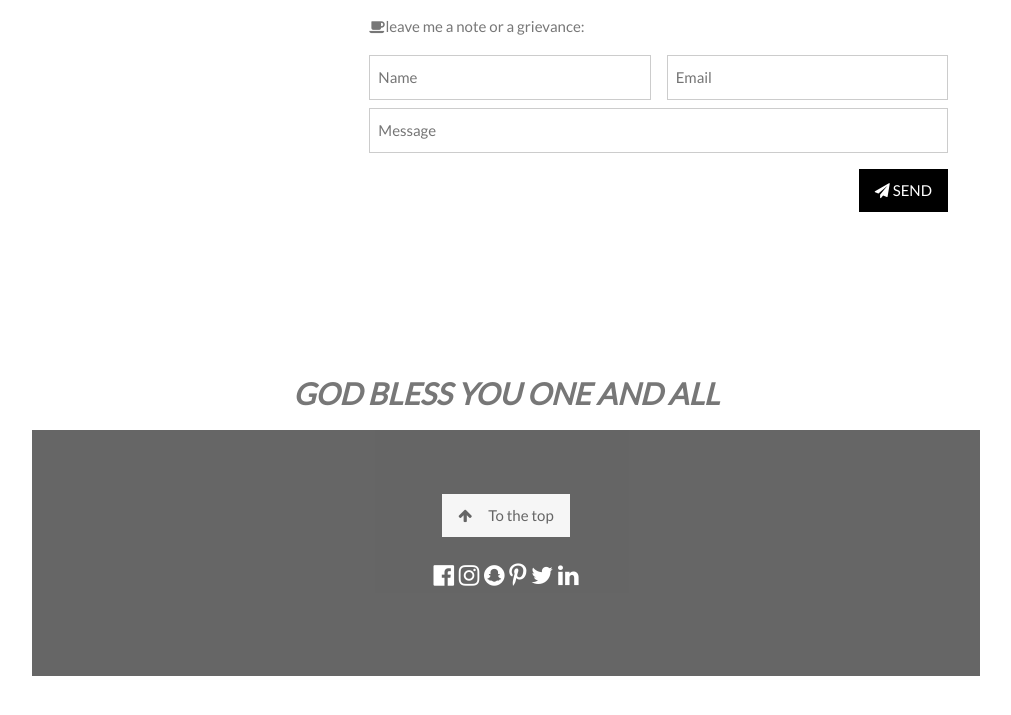
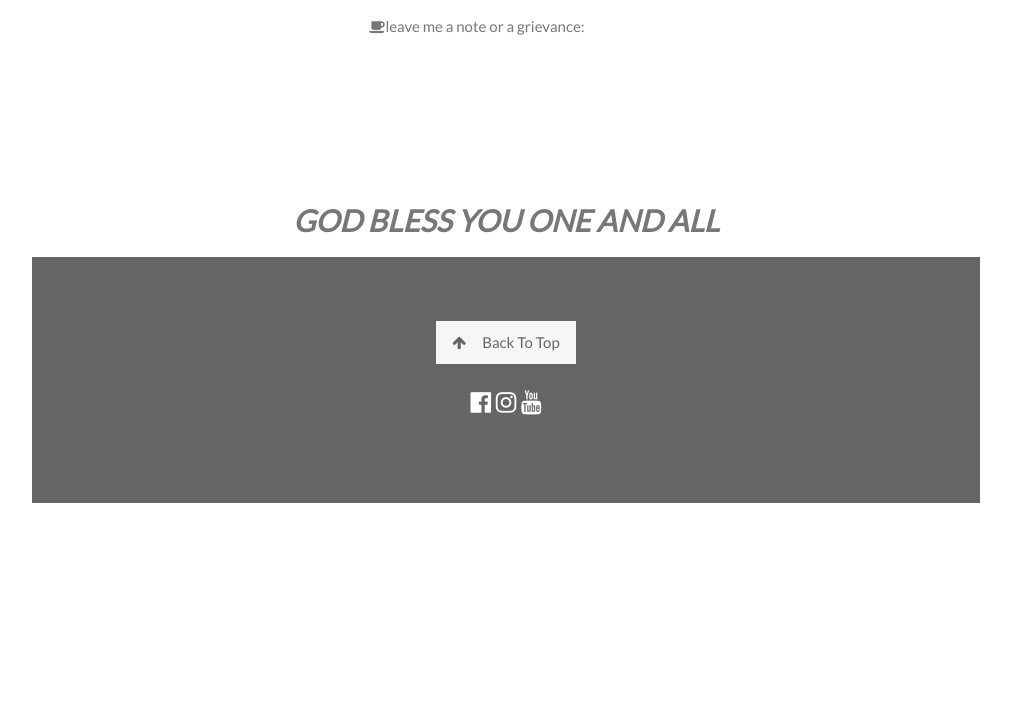
Before and after one commit to lopesneel24/Fr.-Solomon-Rodrigues, a plain HTML site: page index.html in a window 1280 px wide. Shown: the part 3218-3933 px from the top of the page, without its empty margins (134-1145 px from the left). After the commit the page ends 3785 px from the top, so only its background shows below. Drawn offline with nearby package versions, Linux system fonts and the light colour scheme.

Commit message:
Update index.html

```diff
--- a/index.html
+++ b/index.html
@@ -170,7 +170,7 @@ body, html {
 <!-- Second Parallax Image with Portfolio Text -->
 <div class="bgimg-2 w3-display-container w3-opacity-min">
   <div class="w3-display-middle">
-    <span class="w3-xxlarge w3-text-white w3-wide">PORTFOLIO</span>
+    <span class="w3-xxlarge w3-text-grey w3-wide">PORTFOLIO</span>
   </div>
 </div>
 
@@ -242,20 +242,6 @@ body, html {
         <i class="fa fa-envelope fa-fw w3-hover-text-black w3-xlarge w3-margin-right"></i> Email: mail@mail.com<br>
       </div>
       <p><i class="fa fa-coffee"></i>leave me a note or a grievance:</p>
-      <form action="/action_page.php" target="_blank">
-        <div class="w3-row-padding" style="margin:0 -16px 8px -16px">
-          <div class="w3-half">
-            <input class="w3-input w3-border" type="text" placeholder="Name" required name="Name">
-          </div>
-          <div class="w3-half">
-            <input class="w3-input w3-border" type="text" placeholder="Email" required name="Email">
-          </div>
-        </div>
-        <input class="w3-input w3-border" type="text" placeholder="Message" required name="Message">
-        <button class="w3-button w3-black w3-right w3-section" type="submit">
-          <i class="fa fa-paper-plane"></i> SEND
-        </button>
-      </form>
     </div>
   </div>
 </div>
@@ -264,14 +250,11 @@ body, html {
 
 <!-- Footer -->
 <footer class="w3-center w3-black w3-padding-64 w3-opacity w3-hover-opacity-off">
-  <a href="#home" class="w3-button w3-light-grey"><i class="fa fa-arrow-up w3-margin-right"></i>To the top</a>
+  <a href="#home" class="w3-button w3-light-grey"><i class="fa fa-arrow-up w3-margin-right"></i>Back To Top</a>
   <div class="w3-xlarge w3-section">
     <i class="fa fa-facebook-official w3-hover-opacity"></i>
     <i class="fa fa-instagram w3-hover-opacity"></i>
-    <i class="fa fa-snapchat w3-hover-opacity"></i>
-    <i class="fa fa-pinterest-p w3-hover-opacity"></i>
-    <i class="fa fa-twitter w3-hover-opacity"></i>
-    <i class="fa fa-linkedin w3-hover-opacity"></i>
+    <i class="fa fa-youtube w3-hover-opacity"></i>
   </div>
 
 </footer>
```
